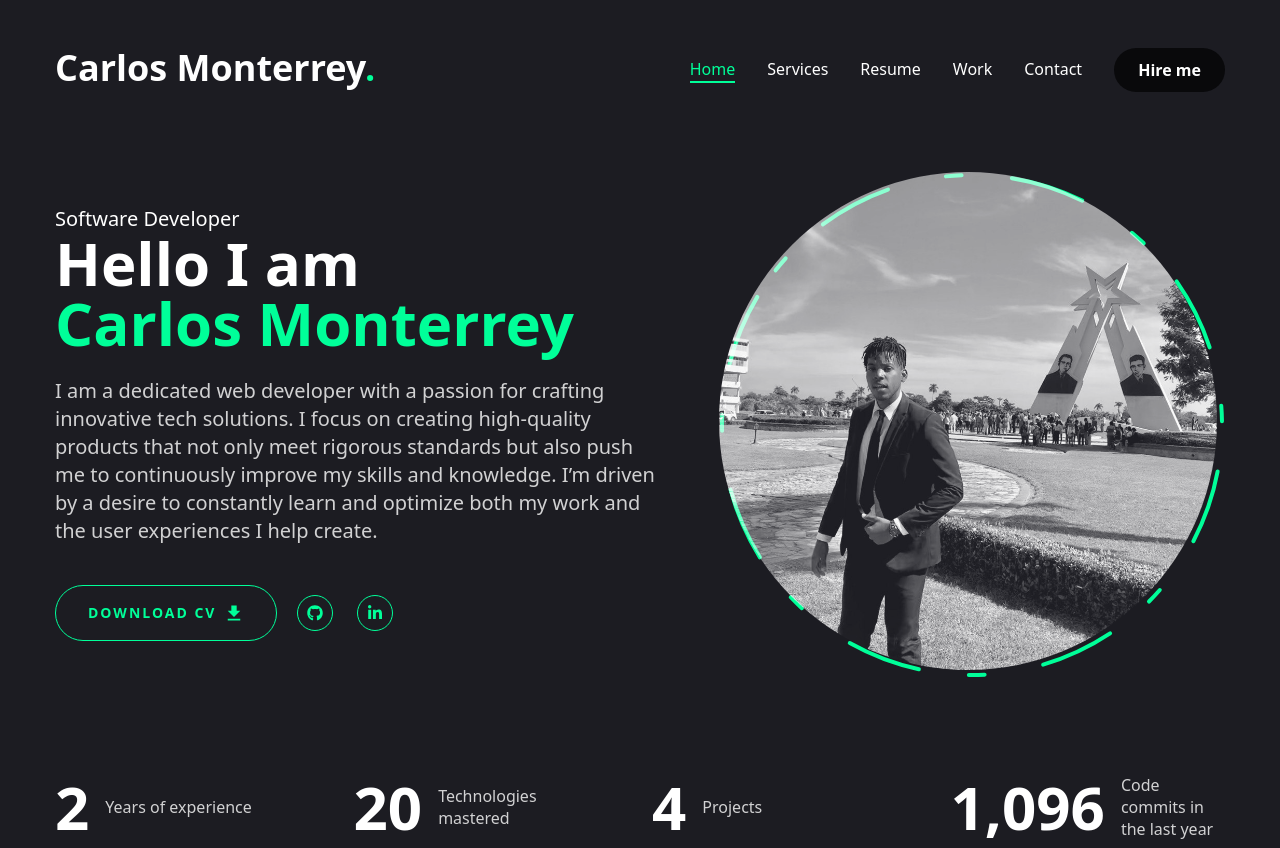
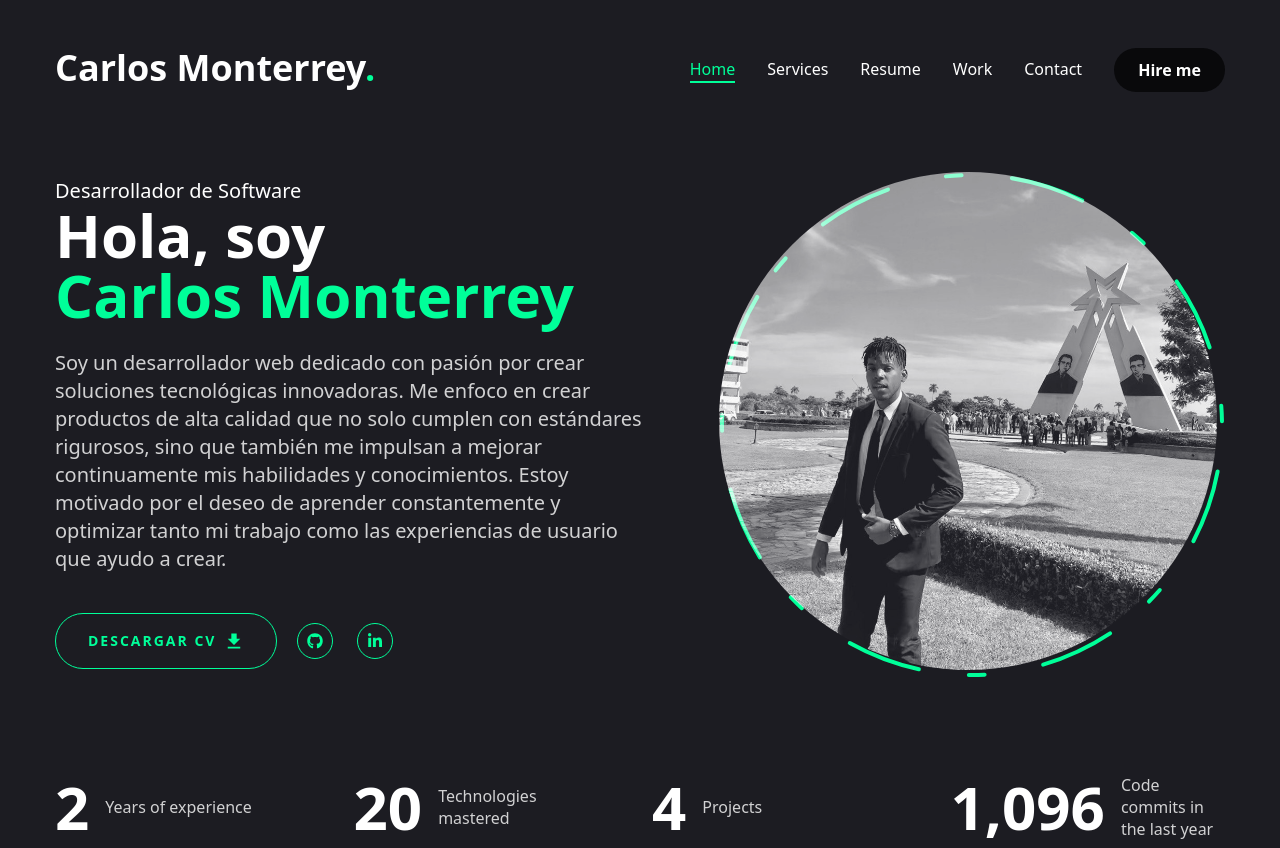
Before and after one commit to carlomonterrey/portafolio, a Next.js app: page / in a window 1280 px wide. Built offline with nearby package versions, Linux system fonts and the light colour scheme.

Commit message:
Add i18n next

```diff
--- /dev/null
+++ b/app/i18n/i18next.js
@@ -0,0 +1,35 @@
+// i18n.js
+import i18n from 'i18next';
+import { initReactI18next } from 'react-i18next';
+
+i18n
+  .use(initReactI18next)
+  .init({
+    resources: {
+      en: {
+        translation: {
+          SOFTWARE_DEV: "Software Developer",
+          HELLO_I_AM: "Hello I am",
+          NAME: "Carlos Monterrey",
+          DESCRIPTION: "I am a dedicated web developer with a passion for crafting innovative tech solutions. I focus on creating high-quality products that not only meet rigorous standards but also push me to continuously improve my skills and knowledge. I’m driven by a desire to constantly learn and optimize both my work and the user experiences I help create.",
+          DOWNLOAD_CV: "Download CV",
+        },
+      },
+      es: {
+        translation: {
+          SOFTWARE_DEV: "Desarrollador de Software",
+          HELLO_I_AM: "Hola, soy",
+          NAME: "Carlos Monterrey",
+          DESCRIPTION: "Soy un desarrollador web dedicado con pasión por crear soluciones tecnológicas innovadoras. Me enfoco en crear productos de alta calidad que no solo cumplen con estándares rigurosos, sino que también me impulsan a mejorar continuamente mis habilidades y conocimientos. Estoy motivado por el deseo de aprender constantemente y optimizar tanto mi trabajo como las experiencias de usuario que ayudo a crear.",
+          DOWNLOAD_CV: "Descargar CV",
+        },
+      },
+    },
+    lng: "es", // Idioma por defecto
+    fallbackLng: "en", // Idioma de reserva
+    interpolation: {
+      escapeValue: false, // React ya escapa valores
+    },
+  });
+
+export default i18n;
--- a/app/page.tsx
+++ b/app/page.tsx
@@ -3,10 +3,13 @@ import { Photo } from "@/components/Photo";
 import { Social } from "@/components/Social";
 import { Stats } from "@/components/Stats";
 import { Button } from "@/components/ui/button";
-
 import { IoMdDownload } from "react-icons/io"
+import { useTranslation } from 'react-i18next';
+import './i18n/i18next'
 
 export default function Home() {
+  const { t } = useTranslation();
+
   const handleDownload = () => {
     const link = document.createElement('a');
     link.href = '/assets/cv/CV_CarlosMonterrey.pdf';
@@ -15,52 +18,45 @@ import { IoMdDownload } from "react-icons/io"
     link.click();
     document.body.removeChild(link);
   };
+
   return (
-    <section className=" h-full">
+    <section className="h-full">
       <div className="container mx-auto h-full">
-      <div className="flex flex-col  xl:flex-row items-center justify-between xl:pt-8 xl:pb-24">
+        <div className="flex flex-col xl:flex-row items-center justify-between xl:pt-8 xl:pb-24">
           <div className="text-center xl:text-left order-2 xl:order-none">
-          <span className="text-xl">Software Developer</span>
-          <h1 className="h1 mb-6 "><span className="text-6xl">Hello I am</span>
-           <br /><span className="text-accent text-6xl">Carlos Monterrey</span>
+            <span className="text-xl">{t('SOFTWARE_DEV')}</span>
+            <h1 className="h1 mb-6">
+              <span className="text-6xl">{t('HELLO_I_AM')}</span>
+              <br />
+              <span className="text-accent text-6xl">{t('NAME')}</span>
             </h1>
             <p className="max-w-[600px] mb-9 text-white/80 text-xl">
-          I am a dedicated web developer with a passion for crafting innovative tech solutions. I
-focus on creating high-quality products that not only meet rigorous standards but also
-push me to continuously improve my skills and knowledge. I’m driven by a desire to
-constantly learn and optimize both my work and the user experiences I help create.
+              {t('DESCRIPTION')}
             </p>
             <div className="flex flex-col xl:flex-row items-center gap-5">
               <Button
                 variant="outline"
                 size="lg"
-          className="uppercase flex items-center gap-2 bg-primary border-accent text-accent  hover:bg-accent
-          hover:text-primary"
+                className="uppercase flex items-center gap-2 bg-primary border-accent text-accent hover:bg-accent hover:text-primary"
                 onClick={handleDownload}
               >
-            <span>Download CV</span>
-            <IoMdDownload className='text-xl'/>
+                <span>{t('DOWNLOAD_CV')}</span>
+                <IoMdDownload className='text-xl' />
               </Button>
               <div className="mb-8 xl:mb-0">
                 <Social
-containerStyles="flex  gap-6 items-center justify-center h-16"
-iconStyles="w-9 h-9 border border-accent rounded-full flex
- justify-center items-center text-accent text-base hover:bg-accent
-  hover:text-primary hover:transition-all duration-500"></Social>
+                  containerStyles="flex gap-6 items-center justify-center h-16"
+                  iconStyles="w-9 h-9 border border-accent rounded-full flex justify-center items-center text-accent text-base hover:bg-accent hover:text-primary hover:transition-all duration-500"
+                />
               </div>
             </div>
           </div>
-
-        <div className="order-1 xl:order-none  mb-8 xl:mb-0">
-          <Photo></Photo></div>
-
+          <div className="order-1 xl:order-none mb-8 xl:mb-0">
+            <Photo />
           </div>
-
         </div>
-
-
-
-      <Stats></Stats>
+      </div>
+      <Stats />
     </section>
   );
 }
--- a/package.json
+++ b/package.json
@@ -19,12 +19,14 @@
     "clsx": "^2.1.1",
     "emailjs-com": "^3.2.0",
     "framer-motion": "^11.11.11",
+    "i18next": "^23.16.5",
     "lucide-react": "^0.438.0",
     "next": "^14.2.16",
     "next-themes": "^0.4.3",
     "react": "^18",
     "react-countup": "^6.5.3",
     "react-dom": "^18",
+    "react-i18next": "^15.1.1",
     "react-icons": "^5.3.0",
     "sonner": "^1.7.0",
     "swiper": "^11.1.14",
```
Also changed, not shown: 1 other file (tests, documents, lock files or other folders). Lines whose indentation alone changed are shown as unchanged.
